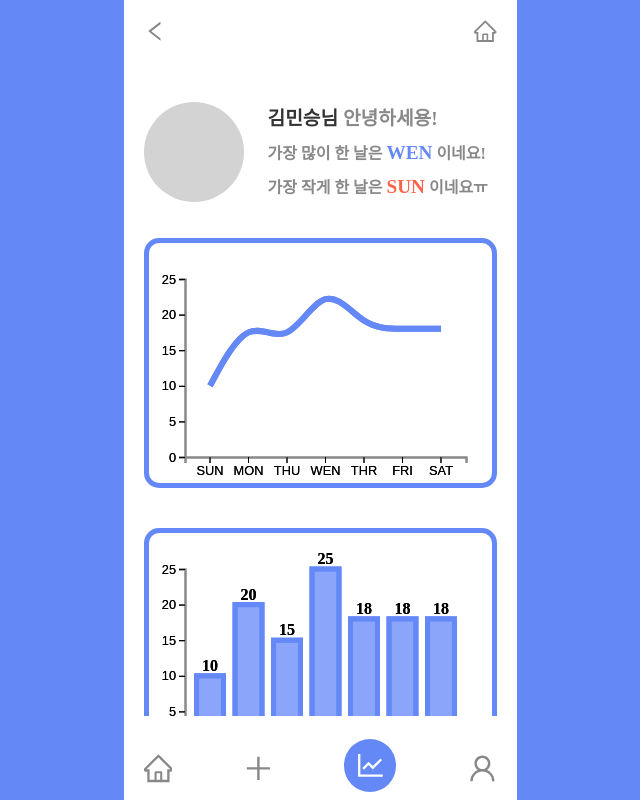
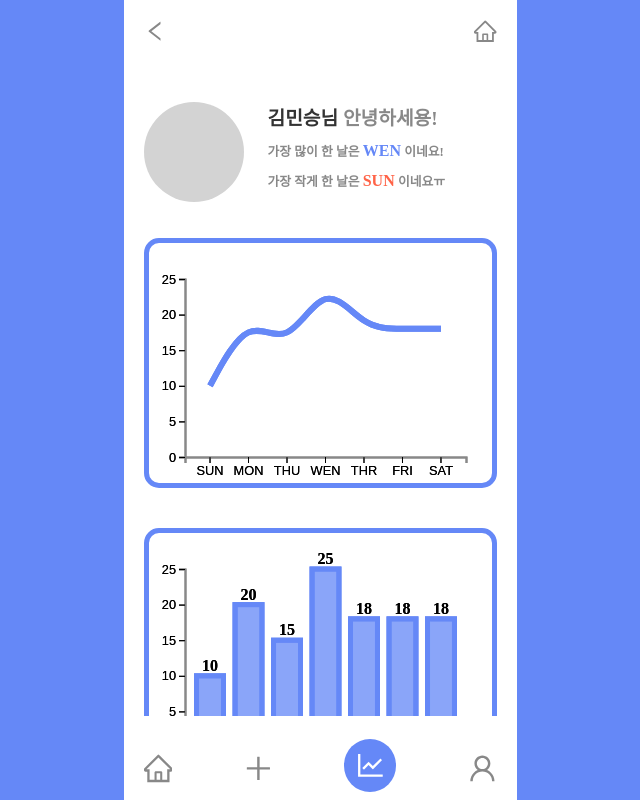
Before and after one commit to helloworld442/todo-list-project, a React (Vite) app: page /chart in a window 1280 px wide. Shown: the whole page, without its empty margins (320-960 px from the left). Built offline with nearby package versions, Linux system fonts and the light colour scheme.

Commit message:
style : style todo chart

```diff
--- a/src/features/todo/todochart/TodoChartStyle.ts
+++ b/src/features/todo/todochart/TodoChartStyle.ts
@@ -110,22 +110,22 @@ export const TodoChartDescContent = styled.div`
 
   #profile-max {
     margin-top: 12px;
-    font-size: 1rem;
+    font-size: 0.8rem;
     font-weight: bold;
     color: #888;
     span {
-      font-size: 1.2rem;
+      font-size: 1rem;
       color: ${(props) => props.theme.baseColor};
     }
   }
 
   #profile-min {
     margin-top: 12px;
-    font-size: 1rem;
+    font-size: 0.8rem;
     font-weight: bold;
     color: #888;
     span {
-      font-size: 1.2rem;
+      font-size: 1rem;
       color: tomato;
     }
   }
```
